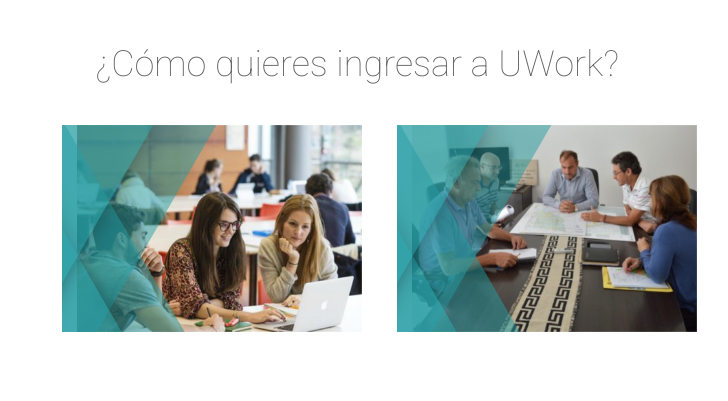
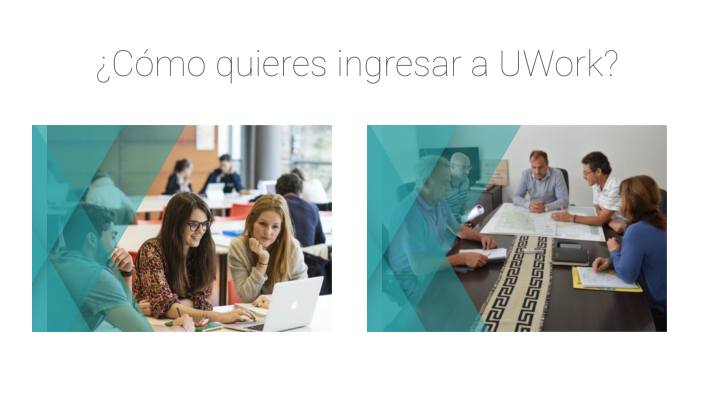
Before and after one commit to lgomeza/lgomeza.github.io, a PHP site: page /registro.html in a window 1280 px wide. Shown: the part 95-496 px from the top of the page, without its empty margins (283-1011 px from the left). Run offline with PHP 8.4, Linux system fonts and the light colour scheme.

Commit message:
puto topo

```diff
--- a/css/regis.css
+++ b/css/regiss.css
@@ -304,16 +304,6 @@ a:focus {
   padding: 25px 40% 25px 20px;
 }
 
-#uno figcaption{
-  background-color: #fff;
-  background: #fff;
-}
-
-#dos figcaption{
-  background-color: #fff;
-  background: #fff;
-}
-
 .snip1543 figcaption:before,
 .snip1543 figcaption:after {
   position: absolute;
@@ -406,3 +396,10 @@ a:focus {
   -webkit-transition-delay: 0.1s;
   transition-delay: 0.1s;
 }
+
+.usuarios{
+  margin: auto;
+  display: flex;
+  justify-content: center;
+  align-items: center;
+}
--- a/registro.html
+++ b/registro.html
@@ -9,7 +9,7 @@
     <!-- Include roboto.css to use the Roboto web font, material.css to include the theme and ripples.css to style the ripple effect -->
     <link href="css/material.min.css" rel="stylesheet">
     <link href="css/ripples.min.css" rel="stylesheet">
-    <link href="css/regis.css" rel="stylesheet">
+    <link href="css/regiss.css" rel="stylesheet">
     <link href="css/responsive.css" rel="stylesheet">
     <link href="css/animate.min.css" rel="stylesheet">
     <link rel="shortcut icon" type="image/x-icon" href="img/icono.ico">
@@ -29,11 +29,7 @@
 
 <br>
 
-  <figure class="col-md-6 snip1543" id="uno">
-  	<figcaption>
-
-  	</figcaption>
-</figure>
+<div class="usuarios">
 
 <figure class="col-md-6 snip1543"><img src="img/estudent.jpg" alt="" />
   <figcaption>
@@ -52,9 +48,8 @@
   <a href="#"></a>
 </figure>
 
-<figure class="col-md-6 snip1543" id="dos">
-	<figcaption></figcaption>
-</figure>
+</div>
+
 
     <div class="content-wrap">
     	<header class="hero-area" id="home">
```
